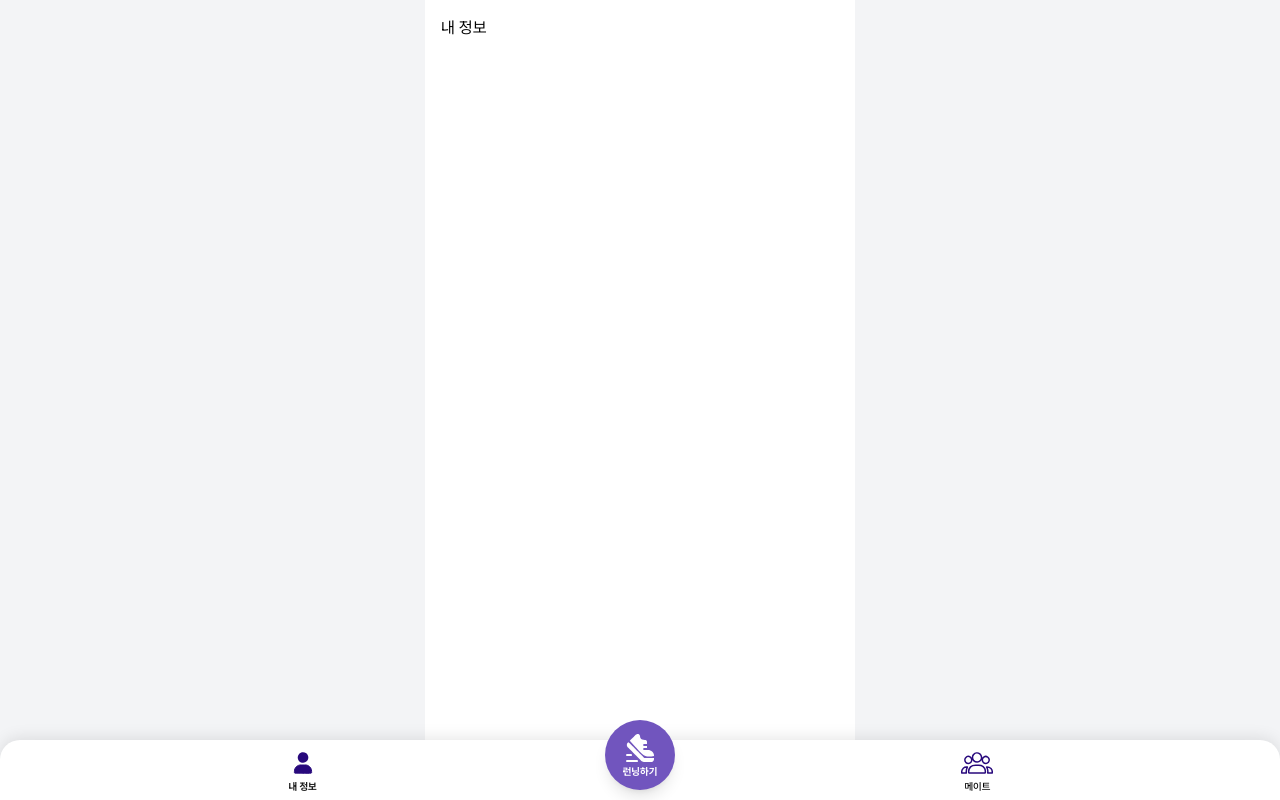
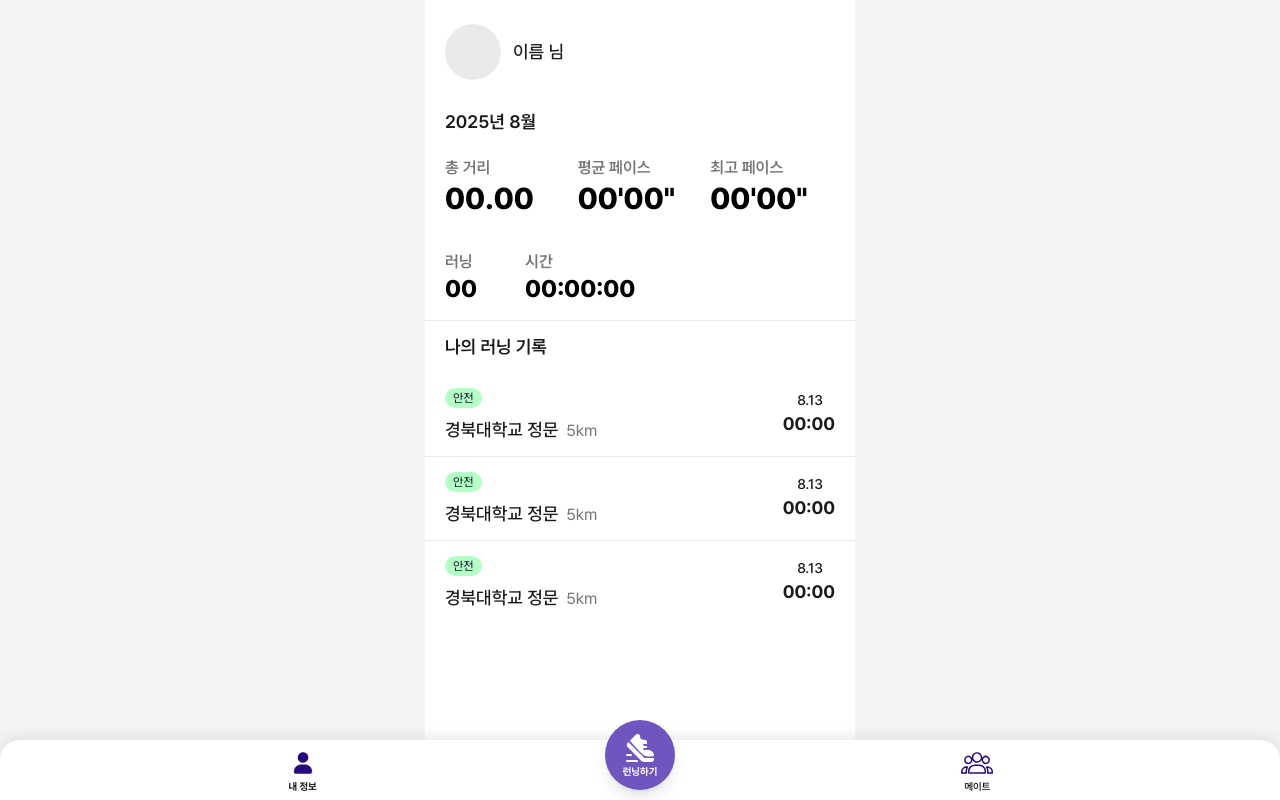
Before and after one commit to 9oormthon-univ/2025_SEASONTHON_TEAM_62_FE, a React (Vite) app: page /myinfo in a window 1280 px wide. Built offline with nearby package versions, Linux system fonts and the light colour scheme; no server answers.

Commit message:
fix: 컨벤션 기준 파일명 수정

```diff
--- a/index.html
+++ b/index.html
@@ -11,7 +11,7 @@
       name="viewport"
       content="width=device-width, initial-scale=1.0"
     />
-    <title>BAMJIGI</title>
+    <title>BelieveRun</title>
   </head>
   <body>
     <div id="root"></div>
--- a/src/pages/mate/components/Dropdown/MainDropdown.tsx
+++ b/src/pages/mate/components/tagWithDropdown/mainDropdown.tsx
@@ -1,5 +1,5 @@
 import { useState } from 'react';
-import { Tag } from './Tag';
+import { Tag } from './tag';
 import { IcSvgInputDelete } from '../../../../shared/icons';
 
 export default function MainDropDown() {
--- a/src/pages/mate/components/Dropdown/Tag.tsx
+++ b/src/pages/mate/components/tagWithDropdown/tag.tsx
@@ -1,5 +1,5 @@
 import { useState, type ReactNode } from 'react';
-import { BottomSheet } from './BottomSheet';
+import { BottomSheet } from './bottomSheet';
 import { IcSvgDropdown } from '../../../../shared/icons';
 
 type TagProps = {
--- a/src/pages/mate/page.tsx
+++ b/src/pages/mate/page.tsx
@@ -3,7 +3,7 @@ import Post from '../../shared/components/post';
 import api from '../../shared/apis/api';
 import Input from '../../shared/components/input';
 import { reverseGeocode } from '../../shared/lib/kakaoGeocoder';
-import MainDropDown from './components/Dropdown/MainDropdown';
+import MainDropDown from './components/tagWithDropdown/mainDropdown';
 import FloatingActions from './components/FloatingButton';
 import { formatTime } from '../../shared/lib/dateFormat';
 
--- a/src/pages/myinfo/page.tsx
+++ b/src/pages/myinfo/page.tsx
@@ -1,3 +1,164 @@
+import { useState } from 'react';
+
+type RunItem = {
+  id: number;
+  type: 'safe' | 'normal' | 'fast';
+  name: string;
+  distanceKm: number;
+  date: string;
+  duration: string;
+};
+
+const runs: RunItem[] = [
+  {
+    id: 1,
+    type: 'safe',
+    name: '경북대학교 정문',
+    distanceKm: 5,
+    date: '8.13',
+    duration: '00:00',
+  },
+  {
+    id: 2,
+    type: 'safe',
+    name: '경북대학교 정문',
+    distanceKm: 5,
+    date: '8.13',
+    duration: '00:00',
+  },
+  {
+    id: 3,
+    type: 'safe',
+    name: '경북대학교 정문',
+    distanceKm: 5,
+    date: '8.13',
+    duration: '00:00',
+  },
+];
+
+const TAG_BG = {
+  safe: '#B3FFC6',
+  normal: '#FFFAB3',
+  fast: '#FFDFB3',
+} as const;
+
 export default function MyinfoPage() {
-  return <div className="p-4">내 정보</div>;
+  const [month, setMonth] = useState('2025년 8월');
+
+  return (
+    <div className="relative min-h-dvh bg-white pb-[120px]">
+      <header className="px-5 pt-6">
+        <div className="flex items-center gap-3 pb-2">
+          <div className="h-14 w-14 rounded-full bg-gray3" />
+          <div className="text-med18 text-black">이름 님</div>
+        </div>
+
+        <div className="mt-5">
+          <button
+            className="inline-flex items-center gap-1 rounded-md text-sem18 text-black"
+            onClick={() => setMonth(month)}
+          >
+            {month}
+          </button>
+        </div>
+
+        <div className="mt-5 grid grid-cols-3 gap-2">
+          <Metric
+            title="총 거리"
+            value={
+              <span className="text-[30px] font-extrabold tabular-nums">
+                00.00
+              </span>
+            }
+          />
+          <Metric
+            title="평균 페이스"
+            value={
+              <span className="text-[30px] font-extrabold tabular-nums">
+                00&apos;00&quot;
+              </span>
+            }
+          />
+          <Metric
+            title="최고 페이스"
+            value={
+              <span className="text-[30px] font-extrabold tabular-nums">
+                00&apos;00&quot;
+              </span>
+            }
+          />
+        </div>
+
+        <div className="mt-8 flex items-start gap-12">
+          <Metric
+            title="러닝"
+            value={
+              <span className="text-[24px] font-extrabold tabular-nums">
+                00
+              </span>
+            }
+          />
+          <Metric
+            title="시간"
+            value={
+              <span className="text-[24px] font-extrabold tabular-nums">
+                00:00:00
+              </span>
+            }
+          />
+        </div>
+      </header>
+
+      <section className="mt-4 border-t border-gray3">
+        <h2 className="px-5 py-3 text-sem18 text-black">나의 러닝 기록</h2>
+
+        <ul className="divide-y divide-gray3">
+          {runs.map((r) => (
+            <li
+              key={r.id}
+              className="px-5 py-3"
+            >
+              <div className="flex items-center justify-between">
+                <div>
+                  <span
+                    className="inline-block rounded-full px-2 py-0.5 text-reg12 mb-1"
+                    style={{ background: TAG_BG[r.type], color: '#111827' }}
+                  >
+                    {r.type === 'safe'
+                      ? '안전'
+                      : r.type === 'normal'
+                        ? '보통'
+                        : '최단'}
+                  </span>
+
+                  <div className="mt-1 flex items-baseline gap-2">
+                    <span className="text-med18 text-black">{r.name}</span>
+                    <span className="text-reg16 text-gray1">
+                      {r.distanceKm}km
+                    </span>
+                  </div>
+                </div>
+
+                <div className="text-right">
+                  <div className="text-med14 text-black mr-3">{r.date}</div>
+                  <div className="text-sem18 text-black font-bold tabular-nums">
+                    {r.duration}
+                  </div>
+                </div>
+              </div>
+            </li>
+          ))}
+        </ul>
+      </section>
+    </div>
+  );
 }
+
+function Metric({ title, value }: { title: string; value: React.ReactNode }) {
+  return (
+    <div>
+      <div className="text-sem16 text-gray1">{title}</div>
+      <div className="leading-tight">{value}</div>
+    </div>
+  );
+}
--- a/src/routes/index.tsx
+++ b/src/routes/index.tsx
@@ -2,13 +2,13 @@ import { createBrowserRouter } from 'react-router-dom';
 import GlobalLayout from '../shared/layouts/global-layout';
 import NotFoundPage from '../pages/NotFoundPage';
 
-import SplashPage from '../pages/splash/SplashPage';
 import LoginPage from '../pages/login/LoginPage';
 import RunningPage from '../pages/running/page';
 import MatePage from '../pages/mate/page';
 import MyinfoPage from '../pages/myinfo/page';
 import DetailPage from '../pages/running/[id]';
 import PathPage from '../pages/running/path';
+import SplashPage from '../pages/splash/page';
 
 export const router = createBrowserRouter([
   {
```
Also changed, not shown: src/pages/mate/components/tagWithDropdown/bottomSheet.tsx (renamed from src/pages/mate/components/Dropdown/BottomSheet.tsx), src/pages/splash/page.tsx (renamed from src/pages/splash/SplashPage.tsx).
